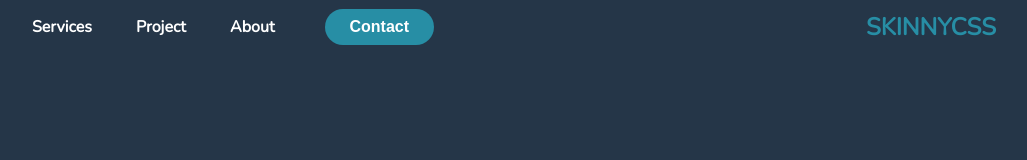
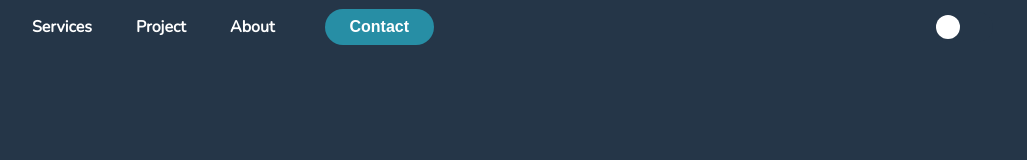
Before and after one commit to Godm0de/skinny-css, a plain HTML site: page index.html in a window 1280 px wide. Shown: the whole page, without its empty margins (156-1183 px from the left). Drawn offline with nearby package versions, Linux system fonts and the light colour scheme.

Commit message:
Added button and support light/dark theme

```diff
--- a/index.html
+++ b/index.html
@@ -9,7 +9,11 @@
 <body>
 
     <nav class="nav-start">
-        <h2 class="logo"><strong>SKINNY</strong>CSS</h2>
+        <!--
+        <h2 class="logo" style="color: rgb(134, 134, 134);"><strong style="color: red;">SKINNY</strong>CSS</h2>
+        -->
+
+        <input type="checkbox" class="theme-button">
 
         <ul class="nav-links">
              <li><a href="#">Services</a></li>
@@ -20,5 +24,6 @@
         <a class="nav-button" href="#"><button>Contact</button></a>
     </nav>
 
+    <script src="js/scripts.js"></script>
 </body>
 </html>
--- /dev/null
+++ b/js/scripts.js
@@ -0,0 +1,9 @@
+document.getElementsByClassName("theme-button")[0].addEventListener('change', ()=>{
+    const checkbox = document.getElementsByClassName("theme-button")[0];
+
+    if(checkbox.checked){
+        document.documentElement.setAttribute('theme', 'dark');
+    }else{
+        document.documentElement.setAttribute('theme', 'light');
+    }
+})
--- a/sass/components/_navbar.scss
+++ b/sass/components/_navbar.scss
@@ -91,3 +91,41 @@
     }
 
 }
+
+.theme-button{
+    order:3;
+    margin-left: auto;
+
+    position: relative;
+    width: 60px;
+    height: 30px;
+    -webkit-appearance: none;
+    border-radius: 20px;
+    background: $dark-bg-primary;
+    transition: ease-in 0.5s;
+    cursor:pointer;
+    outline: none;
+    box-shadow: saturation($color: #000000);
+
+}
+
+input[class="theme-button"]:checked{
+    background: $light-bg-primary
+}
+
+input[class="theme-button"]:before{
+    content: " ";
+    position: absolute;
+    top:3px;
+    left:3px;
+    background: $light-bg-primary;
+    width: 24px;
+    height: 24px;
+    border-radius: 50%;
+    transition: 0.5s;
+}
+
+input:checked[class="theme-button"]:before{
+    background-color: $dark-bg-primary;
+    transform: translateX(30px);
+}
--- a/sass/components/_variables.scss
+++ b/sass/components/_variables.scss
@@ -4,7 +4,7 @@
 // LIGHT THEME
 
 // Titles, Subtitles and normal text
-$light-primary:#000000;
+$light-primary:#2f89fc;
 $light-secondary:#9B1CFC;
 $light-text:#000000;
 
```
Also changed, not shown: css/styles.css, img/logo.jpg (added), img/logo.svg (added), 1 other file.
